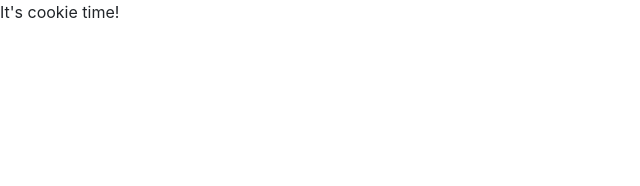
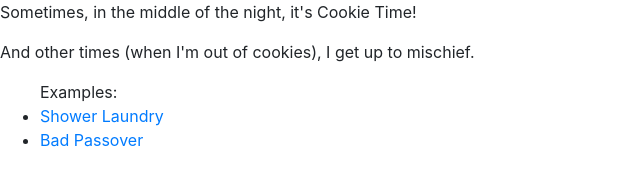
Before and after one commit to amna/amna.github.io, a plain HTML site: page index.html in a window 1280 px wide. Shown: the whole page, without its empty margins (0-640 px from the left). Drawn offline with nearby package versions, Linux system fonts and the light colour scheme.

Commit message:
Update index.html

```diff
--- a/index.html
+++ b/index.html
@@ -17,7 +17,14 @@
 
 <body>
 
-<p> It's cookie time! </p>
+<p> Sometimes, in the middle of the night, it's Cookie Time! </p>
+    <p> And other times (when I'm out of cookies), I get up to mischief.</p>
+
+    <ul> Examples:
+        <li> <a href="https://www.showerlaundry.com"> Shower Laundry </a> </li>
+        <li> <a href="https://www.badpassover.com"> Bad Passover </a> </li>
+
+    </ul>
 
 </body>
 
```
